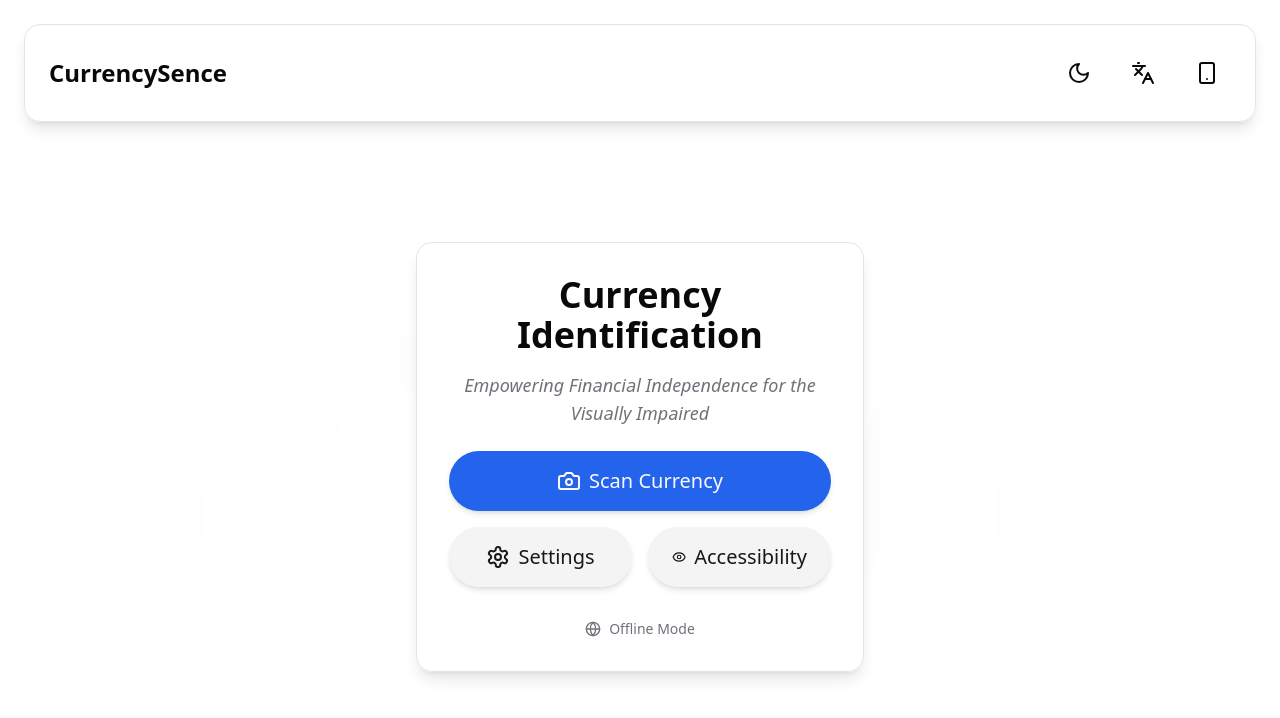
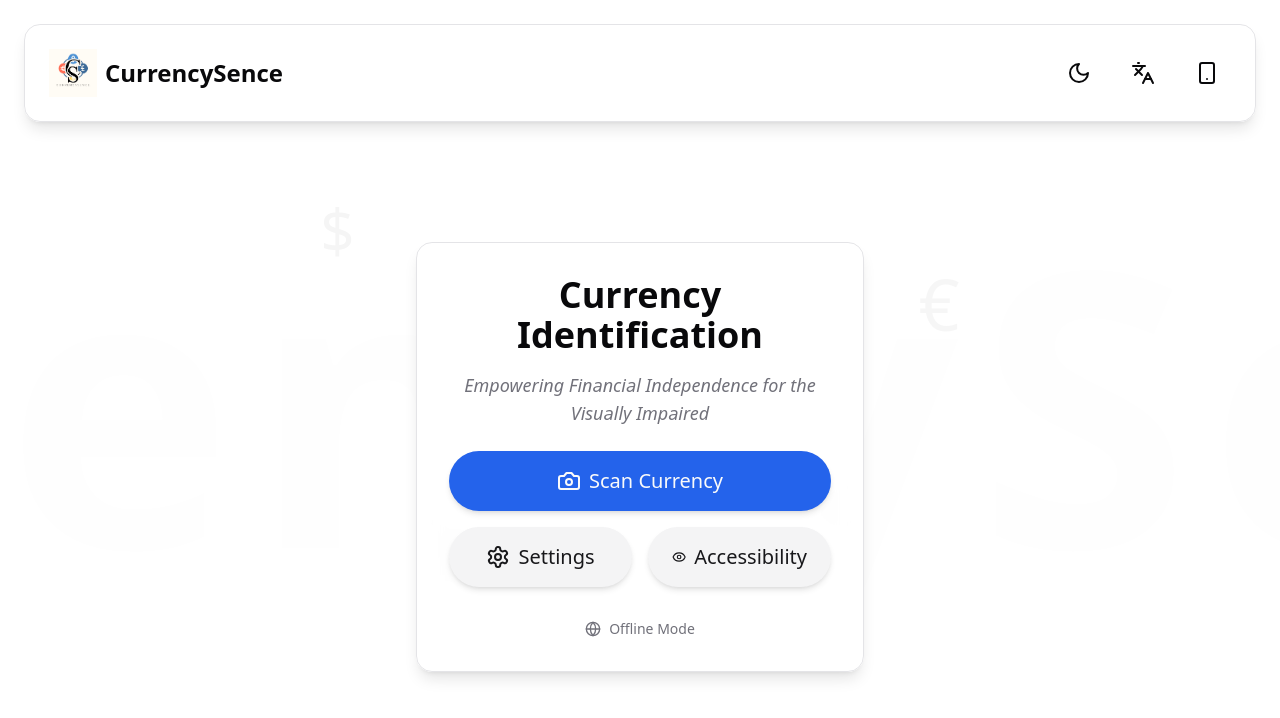
Before and after one commit to gjj-artt/currency-clarity-93, a React (Vite) app: page / in a window 1280 px wide. Shown: the top 718 px of the page. Built offline with nearby package versions, Linux system fonts and the light colour scheme.

Commit message:
Add website logo and background
Implement the website logo and a decorative background.

```diff
--- a/index.html
+++ b/index.html
@@ -16,6 +16,8 @@
     <meta name="twitter:card" content="summary_large_image" />
     <meta name="twitter:site" content="@lovable_dev" />
     <meta name="twitter:image" content="https://lovable.dev/opengraph-image-p98pqg.png" />
+
+    <link rel="icon" href="/lovable-uploads/3221996f-11c6-43b9-84a3-21e5509b07a8.png" />
   </head>
 
   <body>
--- a/src/App.css
+++ b/src/App.css
@@ -43,3 +43,33 @@
 .read-the-docs {
   color: #888;
 }
+
+/* Decorative Background Styles */
+.bg-grid-pattern {
+  background-image:
+    linear-gradient(rgba(255, 255, 255, 0.05) 1px, transparent 1px),
+    linear-gradient(90deg, rgba(255, 255, 255, 0.05) 1px, transparent 1px);
+  background-size: 20px 20px;
+}
+
+/* Currency symbol animations */
+@keyframes float {
+  0% { transform: translateY(0px); }
+  50% { transform: translateY(-10px); }
+  100% { transform: translateY(0px); }
+}
+
+/* Add gradient accents to elements */
+.accent-gradient {
+  background: linear-gradient(90deg, hsla(221, 45%, 73%, 1) 0%, hsla(220, 78%, 29%, 1) 100%);
+}
+
+/* Give the website a subtle motion effect */
+.animate-float {
+  animation: float 6s ease-in-out infinite;
+}
+
+/* Add a subtle glow effect to important elements */
+.glow-effect {
+  box-shadow: 0 0 15px rgba(77, 143, 225, 0.5);
+}
--- a/src/components/BackgroundText.tsx
+++ b/src/components/BackgroundText.tsx
@@ -4,11 +4,24 @@ import React from 'react';
 const BackgroundText: React.FC = () => {
   return (
     <div className="fixed inset-0 flex items-center justify-center pointer-events-none z-0 overflow-hidden">
+      {/* Main logo background */}
       <h1 className="text-[30vw] font-extrabold text-transparent bg-clip-text
         bg-gradient-to-br from-gray-800/10 via-gray-800/5 to-gray-600/5
         select-none opacity-10 tracking-wider">
         CurrencySence
       </h1>
+
+      {/* Decorative currency symbols */}
+      <div className="absolute inset-0 opacity-5">
+        <div className="absolute top-1/4 left-1/4 text-6xl animate-pulse-subtle">$</div>
+        <div className="absolute top-1/3 right-1/4 text-7xl animate-pulse-subtle" style={{animationDelay: '0.5s'}}>€</div>
+        <div className="absolute bottom-1/4 left-1/3 text-8xl animate-pulse-subtle" style={{animationDelay: '1s'}}>¥</div>
+        <div className="absolute bottom-1/3 right-1/3 text-6xl animate-pulse-subtle" style={{animationDelay: '1.5s'}}>£</div>
+        <div className="absolute top-1/2 left-1/2 text-7xl animate-pulse-subtle" style={{animationDelay: '2s'}}>₹</div>
+      </div>
+
+      {/* Subtle grid pattern overlay */}
+      <div className="absolute inset-0 bg-grid-pattern opacity-5"></div>
     </div>
   );
 };
--- a/src/components/Header.tsx
+++ b/src/components/Header.tsx
@@ -1,23 +1,27 @@
 
 import React from 'react';
-import { Moon, Sun, Settings, Languages } from 'lucide-react';
+import { Moon, Sun } from 'lucide-react';
 import { useAppContext } from '@/context/AppContext';
-import { Button } from '@/components/ui/button';
 import ModeToggle from './ModeToggle';
 import LanguageSelector from './LanguageSelector';
 
 const Header: React.FC = () => {
-  const { isDarkMode, toggleDarkMode, status, goToHome } = useAppContext();
+  const { isDarkMode, toggleDarkMode, goToHome } = useAppContext();
 
   return (
     <header className="glass-card p-4 md:p-6 flex justify-between items-center animate-slide-down">
-      <div>
+      <div className="flex items-center gap-2">
         <button
           onClick={goToHome}
-          className="focus-visible-ring text-xl md:text-2xl font-bold"
+          className="focus-visible-ring flex items-center gap-2"
           aria-label="Go to home"
         >
-          CurrencySence
+          <img
+            src="/lovable-uploads/3221996f-11c6-43b9-84a3-21e5509b07a8.png"
+            alt="CurrencySence Logo"
+            className="h-10 md:h-12 w-auto"
+          />
+          <span className="text-xl md:text-2xl font-bold hidden md:inline">CurrencySence</span>
         </button>
       </div>
 
```
Also changed, not shown: public/lovable-uploads/3221996f-11c6-43b9-84a3-21e5509b07a8.png (added).
